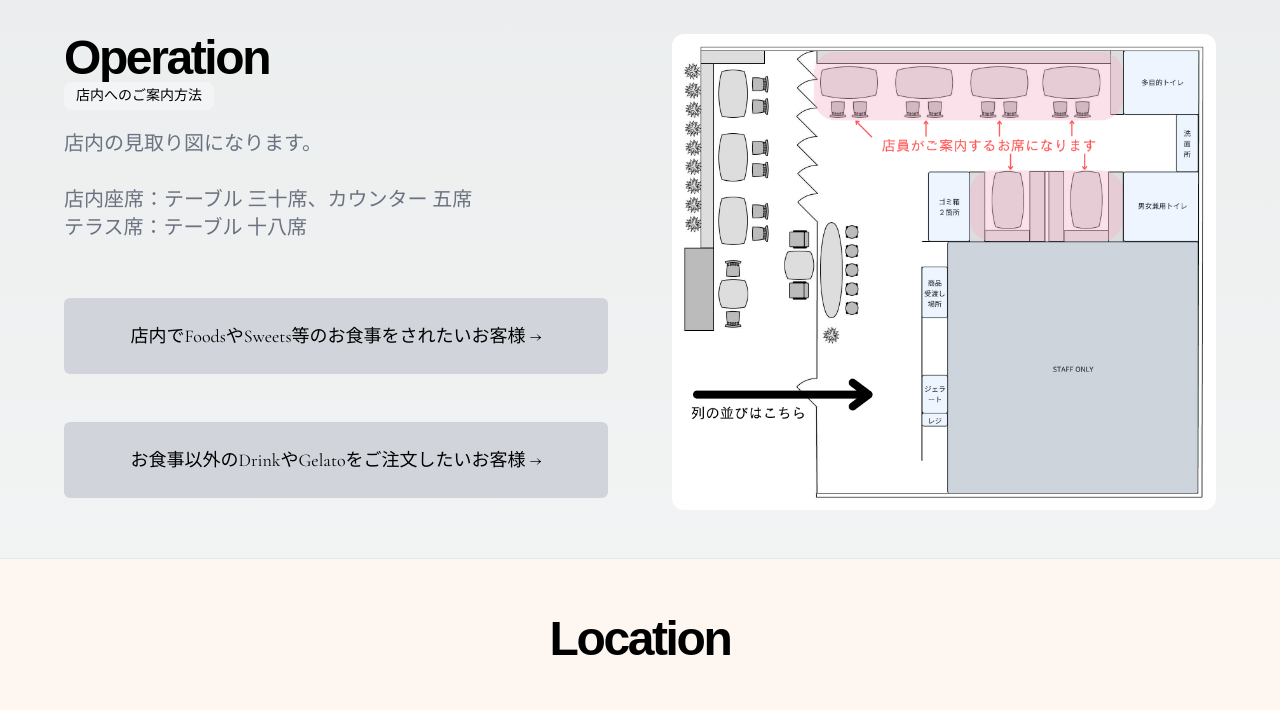
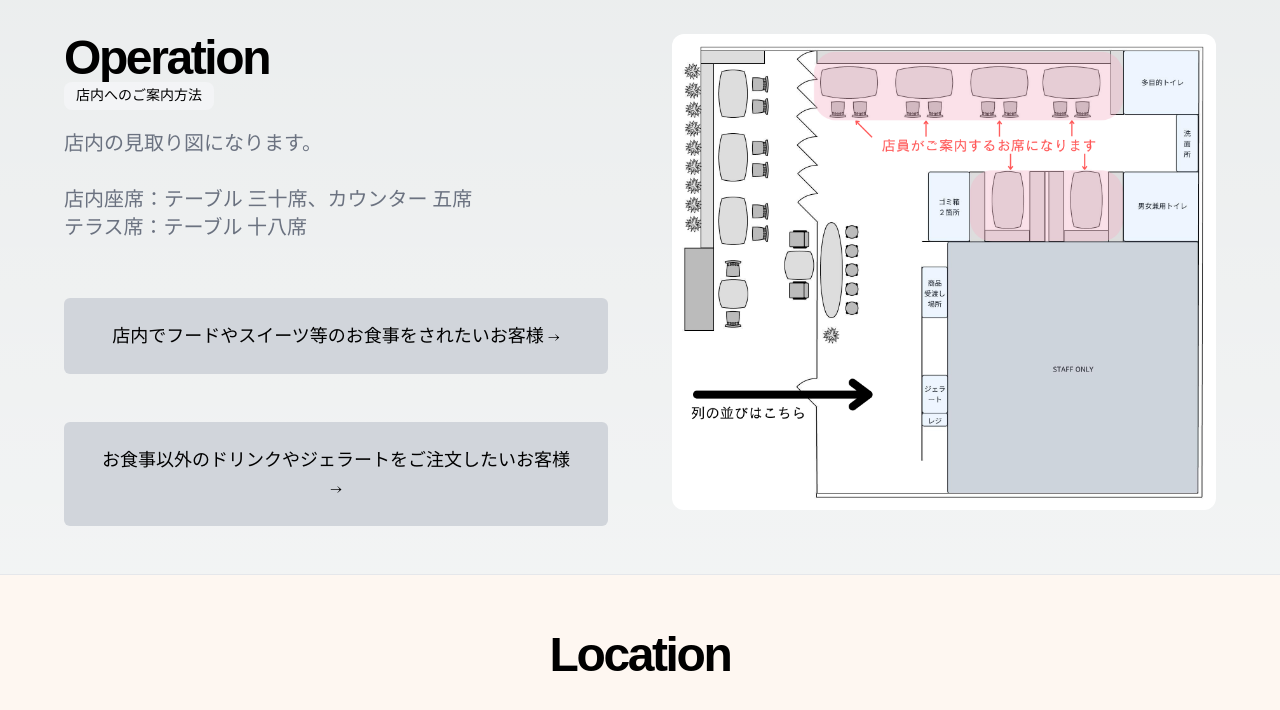
Before and after one commit to Riku-Takata/tententea-site, a Next.js app: page / in a window 1280 px wide. Shown: the part 1836-2546 px from the top of the page. Built offline with nearby package versions, Linux system fonts and the light colour scheme; grey boxes are pictures that could not be loaded; a web font is replaced by a local one.

Commit message:
practice2

```diff
--- a/app/components/layout/Operation/page.tsx
+++ b/app/components/layout/Operation/page.tsx
@@ -33,7 +33,7 @@ export default function Operation(){
                             className="md:max-w-[400px] w-full lg:max-w-[550px] block bg-gray-300 md:px-6 md:py-4 md:text-sm lg:text-lg text-lg lg:px-8 lg:py-6 px-8 py-6 rounded-md hover:bg-gray-400 focus:ring-4 focus:outline-none focus:ring-[#908464] font-medium text-center"
                             onClick={openModal1}
                         >
-                            店内でFoodsやSweets等のお食事をされたいお客様 →
+                            店内でフードやスイーツ等のお食事をされたいお客様 →
                         </button>
                         <ModalIn isOpen={isModalOpen1} onClose={closeModal1} />
                         <p className="mx-auto pt-5 max-w-[700px] text-gray-500 md:text-xl dark:text-gray-400">
@@ -43,7 +43,7 @@ export default function Operation(){
                             className="md:max-w-[400px] w-full lg:max-w-[550px] block bg-gray-300 md:px-6 md:py-4 md:text-sm lg:text-lg text-lg lg:px-8 lg:py-6 px-8 py-6 rounded-md hover:bg-gray-400 focus:ring-4 focus:outline-none focus:ring-[#908464] font-medium text-center"
                             onClick={openModal2}
                         >
-                            お食事以外のDrinkやGelatoをご注文したいお客様 →
+                            お食事以外のドリンクやジェラートをご注文したいお客様 →
                         </button>
                         <ModalOut isOpen2={isModalOpen2} onClose2={closeModal2} />
                     </div>
```
